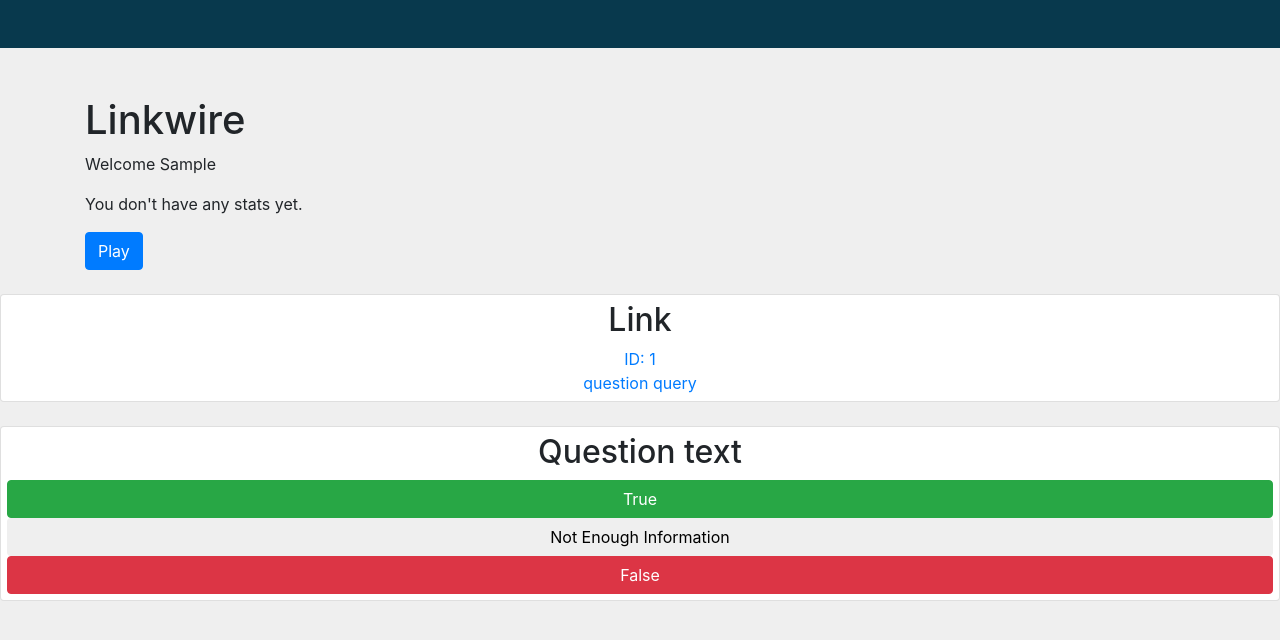
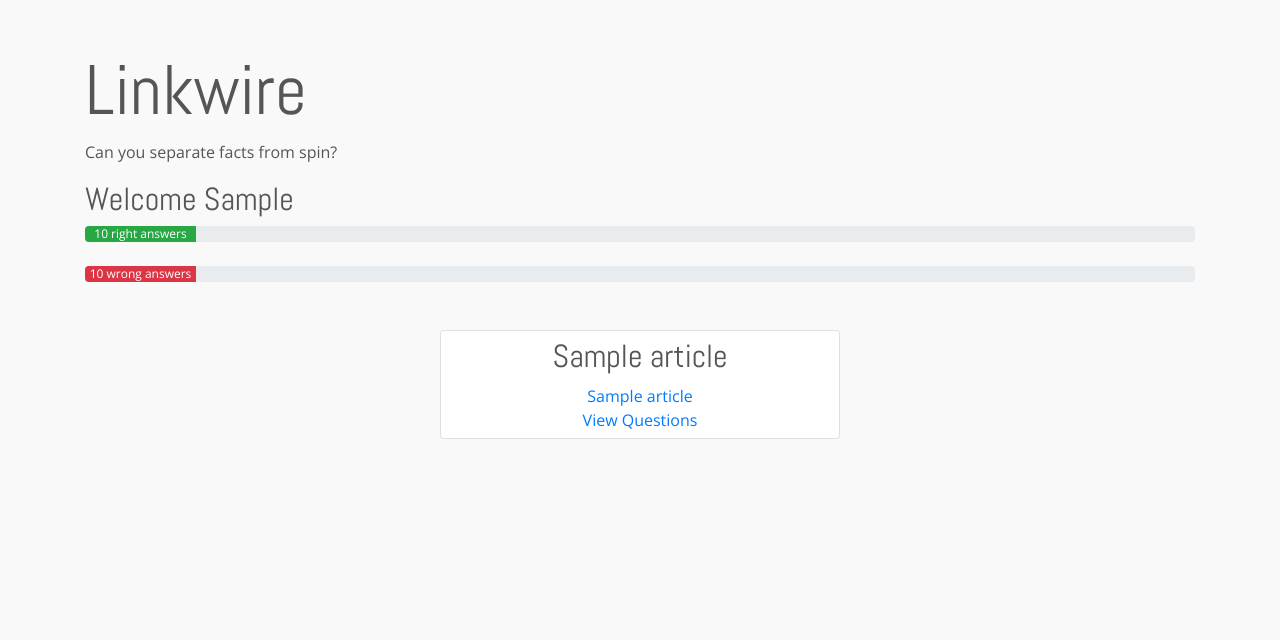
Before and after one commit to jasminedevv/linkwire, a Django app: page / in a window 1280 px wide. Shown: the top 640 px of the page. Run offline with Django 3.2, Linux system fonts and the light colour scheme; a user stored in the database is signed in; tables that the repository leaves empty hold one stand-in row (values such as "Sample post"); some libraries are stand-ins or nearby versions.

Commit message:
ready to deploy

```diff
--- a/app_questions/views.py
+++ b/app_questions/views.py
@@ -36,16 +36,26 @@ def home(request):
     else:
         return redirect('accounts/login/')
 
-def questionaire(request):
-    id = request.article_id
-    article = Article.objects.get(id)
+def questions(request):
+    try:
+        article_id = request.GET.get('article')
+        log.pink(article_id)
+    except:
+        return HttpResponse(status=404)
+    article = Article.objects.get(id=article_id)
+    log.pink(article.title)
     questions = Question.objects.all().filter(article=article)
-    return render(request, 'flipper.html', {'questions':questions})
+    log.pink(questions)
+    return render(request, 'questions.html', {'questions':questions, "article": article})
 
 def ajax_test(request):
+    log.pink("AJAX REQUEST RECEIVED")
+    log.green(request.content)
     return HttpResponse(status=200)
 
-# TODO: user_profile.score
+# TODO: add automated tests for this
+# TODO for the love of god refactor this
+# TODO fix question out of bounds bug
 def answer(request):
     log.white("CHECKING ANSWER")
     question_id = request.GET.get('article')
@@ -58,10 +68,10 @@ def answer(request):
         answer = int( request.GET.get('answer') )
         log.white("Received answer: "+ str( answer )  )
     except:
-        return HttpResponse(status=400, content="Answer needs to be a number.")
-    # will only process 0, 1, or 2
-    if not isinstance(answer, int) and answer > 2 and answer < 0:
-        return HttpResponse(status=400, content="Invalid answer number.")
+        return HttpResponse(status=400, content="Answer needs to be a number. (probably blank)")
+    # most invalid inputs will get caught by the above try but isinstance included just in case:
+    if not (answer < 3 and answer >= 0):
+        return HttpResponse(status=400, content="Invalid answer. (probably out of bounds)")
     else:
         try:
             log.pink(request.user.username)
@@ -78,6 +88,6 @@ def answer(request):
         return HttpResponse(status=200, content="Answer correct.")
     else:
         log.red("ANSWER INCORRECT")
-        request.user.score.total_wrong -= 1
+        request.user.score.total_wrong += 1
         request.user.score.save()
         return HttpResponse(status=200, content="Answer incorrect.")
--- a/linkwire/urls.py
+++ b/linkwire/urls.py
@@ -16,7 +16,7 @@ Including another URLconf
 from django.contrib import admin
 from django.urls import path, include
 from django.shortcuts import render, redirect
-from app_questions.views import answer, home
+from app_questions.views import answer, home, ajax_test, questions
 
 
 
@@ -24,6 +24,8 @@ urlpatterns = [
     path('admin/', admin.site.urls),
     path('accounts/', include('django.contrib.auth.urls')),
     path('answer/', answer),
+    path('test/', ajax_test),
+    path('questions/', questions),
     path('', home)
 ]
 #Add Django site authentication urls (for login, logout, password management)
--- a/templates/base_generic.html
+++ b/templates/base_generic.html
@@ -10,15 +10,131 @@
         crossorigin="anonymous">
     <link rel='stylesheet prefetch' href='https://stackpath.bootstrapcdn.com/font-awesome/4.7.0/css/font-awesome.min.css'>
     <link href="https://fonts.googleapis.com/css?family=Abel|Open+Sans" rel="stylesheet">
-    <link rel="stylesheet" href="jaslib.css">
     <meta name="viewport" content="width=device-width, initial-scale=1">
     <link rel="icon" type="image/png" href="favicon.ico" />
+
+<style>
+
+    body {
+    color: #555;
+    background-color: #f9f9f9;
+    font-family: 'Open Sans';
+    max-width: 100vw;
+  }
+
+  /*https://s-media-cache-ak0.pinimg.com/736x/d2/33/b3/d233b37a9bbe31cac99f99558fa085b3.jpg*/
+  .jumbotron {
+    /* below code is to add a background with gradient overlay to your jumbotron */
+    /* background: linear-gradient(rgba(255, 255, 255, 0.9), rgba(255, 255, 255, 0.3)),
+      url("/path/to/image");
+    background-color: rgba(0,0,0,0.5);
+    */
+    background-color: #668899;
+    height: 500px;
+    background-size: cover;
+    margin: 6%;
+    color: #444;
+  }
+
+  h1, h2, h3, h4 {
+    font-family: 'Abel', sans-serif;
+  }
+
+  h1 {
+    font-size: 70px;
+  }
+
+  .header {
+    margin: 10%;
+  }
+
+  #items {
+    margin: 5%;
+  }
+
+  .light-text {
+    color: #EFFDFF;
+  }
+
+  .card-holder {
+    padding: 0px;
+    margin: 0;
+  }
+
+  img {
+    width: 100%;
+    max-height: 100%;
+  }
+
+  .light-card {
+    color: #555;
+    /* position: relative; */
+    /* margin: 10px;
+    padding: 10px; */
+    background: #fff;
+    border: 1px solid #ccc;
+    transition: 0.3s;
+  }
+
+  .dark-card {
+    color: #ccc;
+    /* position: relative; */
+    /* margin: 10px;
+    padding: 10px; */
+    background: #333;
+    border: 1px solid #666;
+    transition: 0.3s;
+  }
+
+  .round-corners {
+    border-radius: 10px;
+  }
+
+  .shadow {
+    top: -3px;
+    left: -3px;
+    -webkit-box-shadow: 2px 2px 3px 0px rgba(0,0,0,0.53);
+    -moz-box-shadow: 2px 2px 3px 0px rgba(0,0,0,0.53);
+    box-shadow: 2px 2px 3px 0px rgba(0,0,0,0.53);
+  }
+
+  .my-face {
+    width: 300px;
+    max-width: 100%;
+    border-radius: 100%;
+    margin: 0 auto;
+  }
+
+  .light-section {
+    margin: 10%;
+    text-align: center;
+  }
+  .light-section a {
+    font-size: 3em;
+    color: #456;
+    /* margin: 10px; */
+  }
+
+  .center {
+    margin: 0 auto;
+    text-align: center;
+  }
+
+  .footer {
+    color: #ccc;
+    padding: 2% 5% 1% 5%;
+    margin-top: 100px;
+    background-color: #034;
+    border-top: 5px solid #456;
+  }
+
+</style>
+
     {% block styles %} {% endblock %}
 </head>
 
 <body>
-    <div style="background-color: rgb(8, 57, 77)"><br><br></div>
-    <br><br>
+    <div style="background-color: rgb(8, 57, 77)"></div>
     {% block content %} {% endblock %}
 </body>
 
--- a/templates/home.html
+++ b/templates/home.html
@@ -1,65 +1,54 @@
-{% extends "base_generic.html" %} {% block styles %}
+{% extends "base_generic.html" %}
+
+{% block styles %}
 <style>
-    body {
-        background-color: #efefef;
-    }
 
     .card {
-        background-color: #fff;
         padding: 6px;
         text-align: center;
+        max-width: 400px;
+        margin: 0 auto;
     }
+</style>
+{% endblock %}
 
-    .hide {
-        display: none;
-    }
 
-    .cover {
-        background-color: rgb(8, 57, 77);
-        width: 100%;
-        height: 100%;
-        position: fixed;
-        z-index: 2;
-        top: 0;
-        left: 0;
-    }
+{% block content %}
 
-    .front {
-        z-index: 3;
-        position: absolute;
-        top: 20px;
-        margin: 0 10vw;
-        width: 80vw;
-        max-width: 100%;
-    }
 
-</style>
-{% endblock %} {% block content %}
+<div class="bar"></div>
+<br><br>
 <div class="container">
     <h1>Linkwire</h1>
-
-    <p>Welcome {{ user.first_name }}</p>
-    <p>You don't have any stats yet.</p>
-
-    <button class="btn btn-primary">Play</button>
-    <br><br>
+    <p>Can you separate facts from spin?</p>
+    <h2>Welcome {{ user.first_name }}</h2>
+    <div class="progress">
+        <div class="progress-bar bg-success" role="progressbar" style="width: {{ user.score.total_right }}%" aria-valuenow="{{ user.score.total_right }}" aria-valuemin="0" aria-valuemax="100">{{ user.score.total_right }} right answers</div>
+    </div>
+    <br>
+    <div class="progress">
+        <div class="progress-bar bg-danger" role="progressbar" style="width: {{ user.score.total_wrong }}%" aria-valuenow="{{ user.score.total_wrong }}" aria-valuemin="0" aria-valuemax="100">{{ user.score.total_wrong }} wrong answers</div>
+    </div>
 </div>
+<br><br>
 {% for article in articles %}
 <div class="card article-link">
-    <h2>Link</h2>
-    <a href="{{ article.link }}">ID: {{ article.id }}</a>
-    <a href="answer/?article={{ article.id }}&question={{ question.id }}&answer={{ answer }}">question query</a>
+    <h2>{{ article.title }}</h2>
+    <a href="{{ article.link }}">{{ article.title }}</a>
+    <a href="/questions/?article={{ article.id }}">View Questions</a>
 </div>
+<br>
 {% endfor %}
 <br>
+{% endblock %}
 
-<div class="card questions questions-before">
-    <h2 id="question-text">Question text</h2>
-    <button class="btn btn-success">True</button>
-    <button class="btn btn-caution">Not Enough Information</button>
-    <button class="btn btn-danger">False</button>
-</div>
+{% block scripts %}
+<script
+  src="https://code.jquery.com/jquery-3.3.1.slim.min.js"
+  integrity="sha256-3edrmyuQ0w65f8gfBsqowzjJe2iM6n0nKciPUp8y+7E="
+  crossorigin="anonymous"></script>
+<script>
 
-<div class="hide cover"></div>
+</script>
 
-{% endblock %} {% block scripts %} {% endblock %}
+{% endblock %}
```
